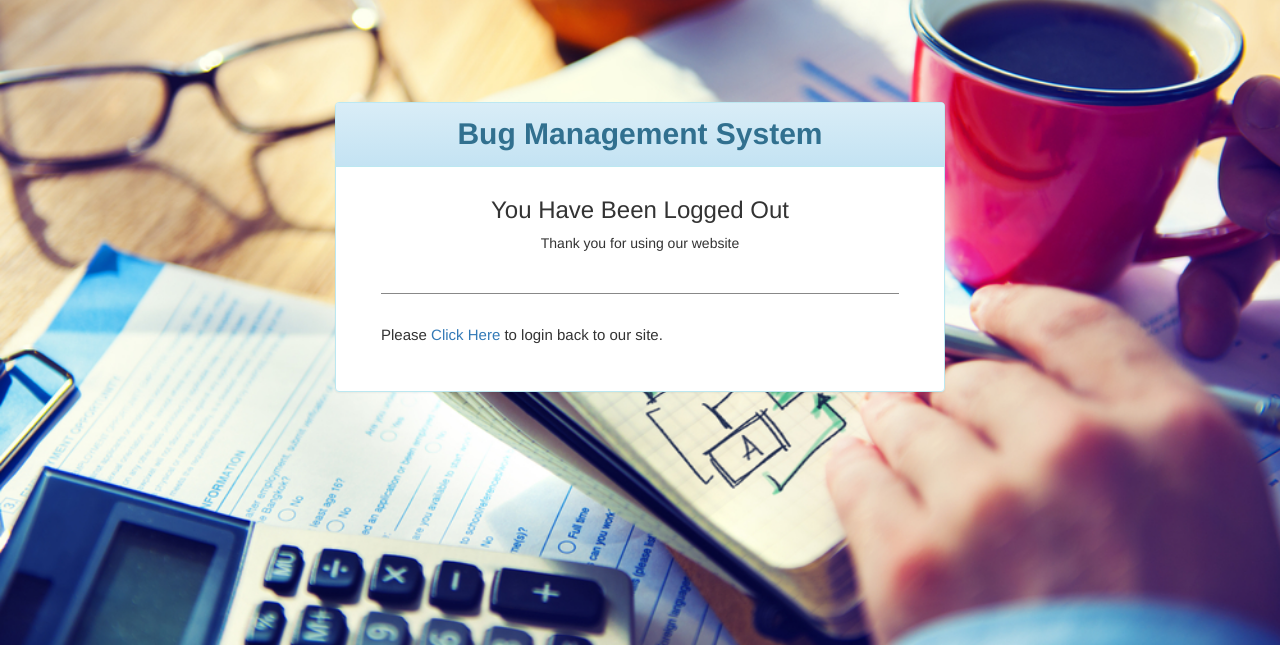
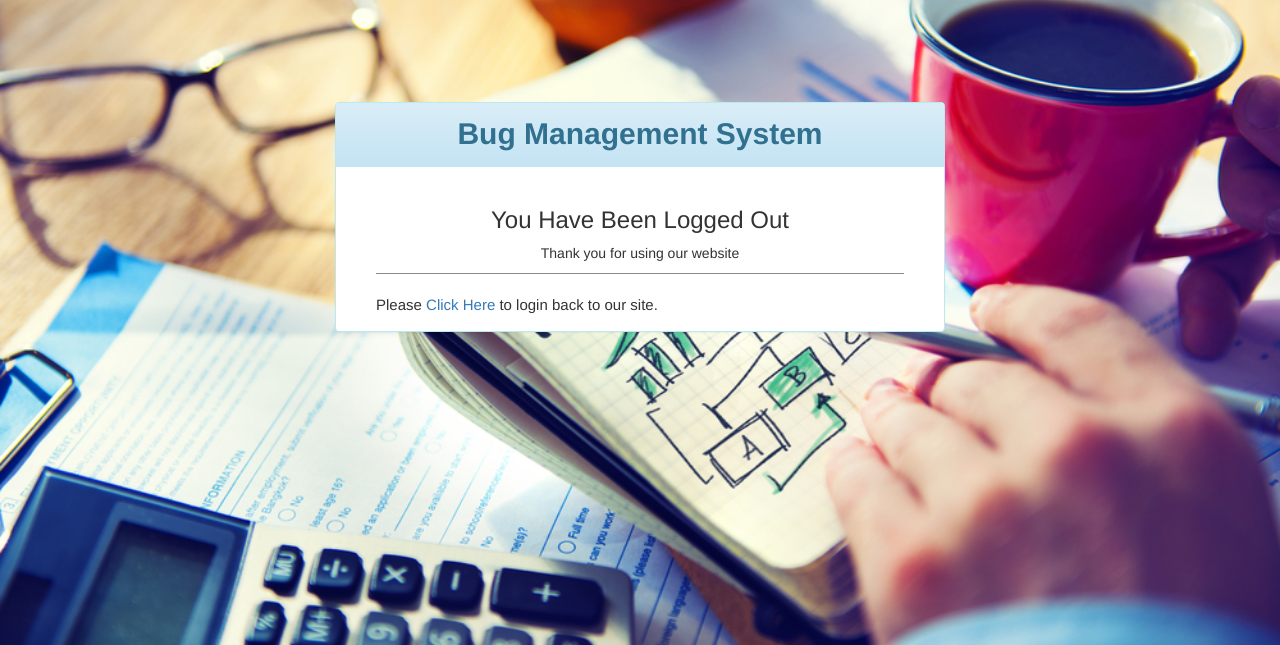
Before and after one commit to sachind-cuelogic/BugManagementSystem, a Django app: page /logout/ in a window 1280 px wide. Shown: the part 155-800 px from the top of the page. Run offline with Django 3.2, Linux system fonts and the light colour scheme; some libraries are stand-ins or nearby versions.

Commit message:
create common file for logout

```diff
--- /dev/null
+++ b/bms/bms_app/static/bms_app/css/common_login_layout.css
@@ -0,0 +1,50 @@
+body{
+    background-image:url('/static/bms_app/images/templates.jpg');
+    background-attachment:fixed;
+    background-size:cover;
+}
+
+.panel-title{
+    text-align: center;
+    font-weight: bold;
+    font-size: 30px;
+}
+
+.panel-body{
+	padding: 20px 40px 0 40px;
+}
+
+#loginbox{
+  position: relative;
+  top: calc(50vh - 185px);
+}
+
+#register-box{
+  position: relative;
+  top: calc(50vh - 220px);
+}
+
+#logout-box{
+  position: relative;
+  top: calc(50vh - 143px);
+}
+
+.sign-up-here{
+	padding: 20px;
+}
+
+.alreadymember{
+    border-top: 1px solid#888;
+    padding-top:20px;
+    font-size:15px;
+}
+
+#logcenter{
+    text-align: center;
+}
+
+.logout_logn{
+    border-top: 1px solid#888;
+    padding-top:30px;
+    font-size:15px;"
+}
--- a/bms/bms_app/static/bms_app/css/logoutStyle.css
+++ /dev/null
@@ -1,33 +0,0 @@
-body{
-    background-image:url('/static/bms_app/images/templates.jpg');
-    background-attachment:fixed;
-    background-size:cover;
-    overflow-y: hidden;
-}
-.panel-title{
-    text-align: center;
-    font-weight: bold;
-    font-size: 30px;
-}
-
-#logcenter{
-    text-align: center;
-}
-
-.col-md-12{
-    padding: 30px;
-}
-.logout_logn{
-    border-top: 1px solid#888;
-    padding-top:30px;
-    font-size:15px;"
-}
-.panel-body{
-    padding-top:10px;
-}
-
-
-#loginbox{
-  position: relative;
-  top: calc(50vh - 143px);
-}
--- a/bms/templates/bms_app/register.html
+++ b/bms/templates/bms_app/register.html
@@ -1,10 +1,10 @@
 {% extends "registration/common_login_reg.html" %}
 {% load static %}
 {% block cssfile %}
-<link rel="stylesheet" type="text/css" href="{% static 'bms_app/css/registerStyle.css' %}">
+<link rel="stylesheet" type="text/css" href="{% static 'bms_app/css/common_login_layout.css' %}">
 {% endblock %}
 {% block content %}
-<div id="loginbox" class="mainbox col-md-4 col-md-offset-4">
+<div id="register-box" class="mainbox col-md-4 col-md-offset-4">
     {% if form.errors %}
     <div class="alert alert-danger" role="alert">
         <strong>Looks like a username with that email already exists!</strong>
@@ -16,7 +16,7 @@
         </div>
 
         <div class="panel-body">
-            <form class="form-horizontal" action=" " method="POST"  id="reg_form">
+            <form class="form-horizontal" action=" " method="POST" id="reg_form">
                 {% csrf_token %}
 
                 <div class="form-group">
--- a/bms/templates/registration/logged_out.html
+++ b/bms/templates/registration/logged_out.html
@@ -6,7 +6,7 @@
     <title>Logout</title>
     <link rel="stylesheet" type="text/css" href="{% static 'bms_app/bootstrap/css/bootstrap.min.css' %}">
     <link rel="stylesheet" type="text/css" href="{% static 'bms_app/bootstrap/css/bootstrap-theme.min.css' %}">
-    <link rel="stylesheet" type="text/css" href="{% static 'bms_app/css/logoutStyle.css' %}">
+    <link rel="stylesheet" type="text/css" href="{% static 'bms_app/css/common_login_layout.css' %}">
 </head>
 <style>
 
@@ -16,7 +16,7 @@
     {% block content %}
     <form method="POST">
         {% csrf_token %}
-        <div id="loginbox" class="mainbox col-md-6 col-md-offset-3">
+        <div id="logout-box" class="mainbox col-md-6 col-md-offset-3">
             <div class="panel panel-info" >
 
                 <div class="panel-heading">
@@ -30,13 +30,11 @@
                     	<p id="logcenter">Thank you for using our website</p>
 
                         <div class="form-group">
-                            <div class="col-md-12 control">
-                                <div class="logout_logn"  >
-                                    Please
-                                    <a href="/login" onClick="$('/login')">
-                                       Click Here
-                                    </a> to login back to our site.
-                                </div>
+                            <div class="alreadymember"  >
+                                Please
+                                <a href="/login" onClick="$('/login')">
+                                   Click Here
+                                </a> to login back to our site.
                             </div>
                         </div>
 
```
Also changed, not shown: bms/bms_app/static/bms_app/css/loginStyle.css (deleted, +0 -38 lines), bms/bms_app/static/bms_app/css/registerStyle.css (deleted, +0 -39 lines), bms/templates/registration/login.html (+7 -2 lines).
